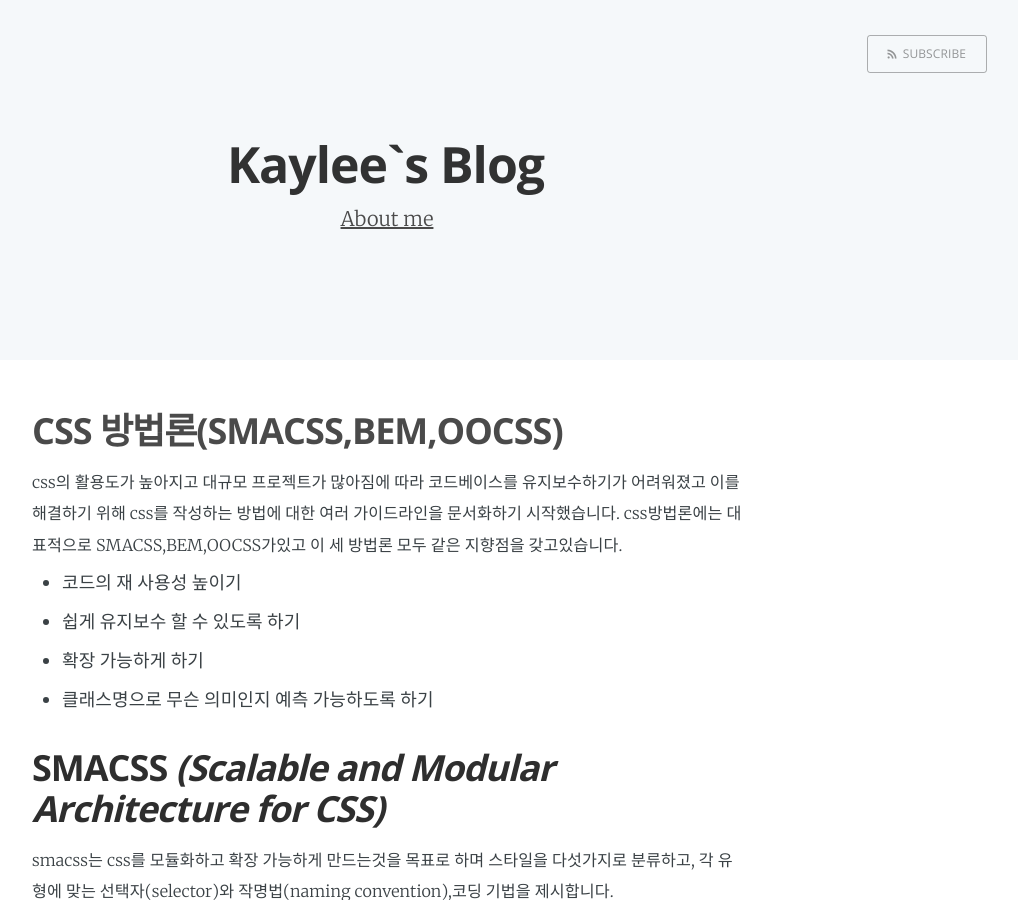
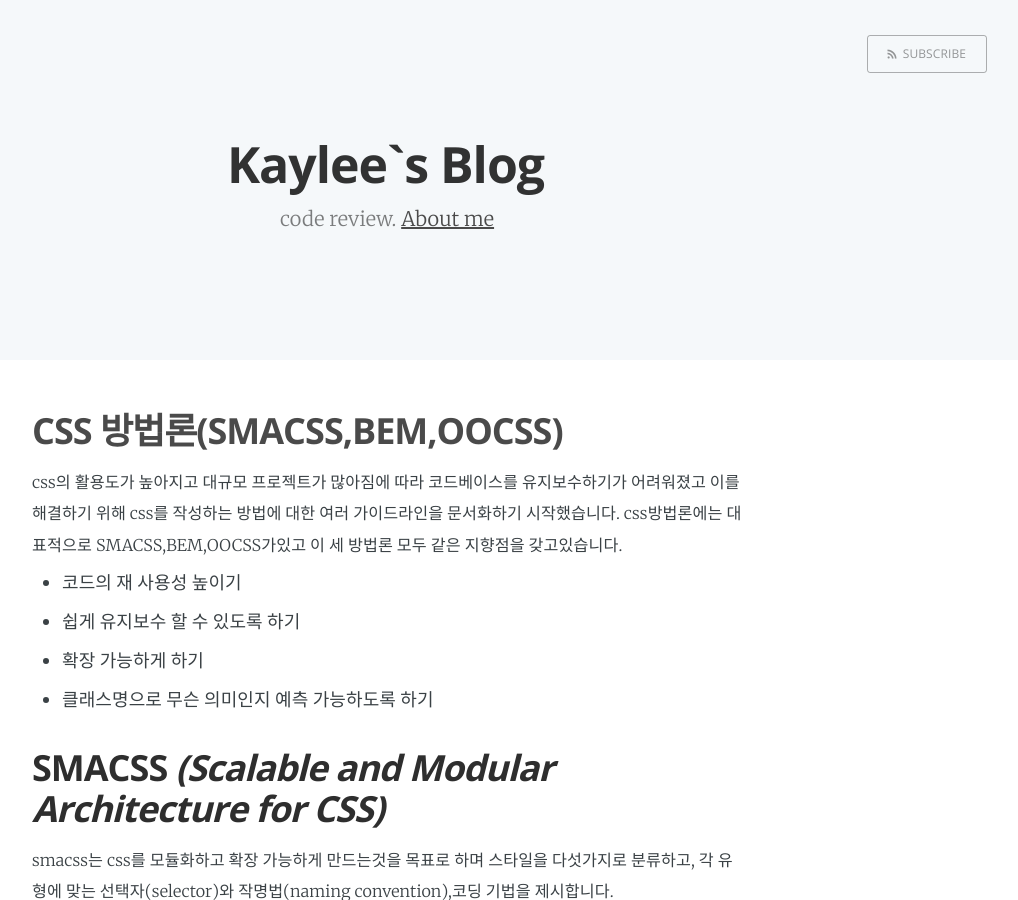
Before and after one commit to rosario/kasper, a Jekyll site: the page built from index.html, in a window 1280 px wide and 900 px high. Shown: the whole window, without its empty margins (253-1271 px from the left). Built offline with Jekyll 4.4.1, drawn with Linux system fonts in a browser that asks for light colours; the list of posts is cut into pages by our own code.

Commit message:
Update _config.yml

```diff
--- a/_config.yml
+++ b/_config.yml
@@ -1,5 +1,5 @@
 name: Kaylee`s Blog
-description:
+description: code review
 meta_description: "kaylee"
 
 markdown: kramdown
@@ -7,9 +7,9 @@
 logo: false
 paginate: 15
 baseurl: /
-domain_name: 'http://yourblog-domain.com'
+domain_name: 'https://kaylee105.github.io'
 google_analytics: 'UA-XXXXXXXX-X'
-gems: [jekyll-paginate]
+gems: [Kaylee]
 
 # Details for the RSS feed generator
 url:            'kaylee105.github.io'
```
